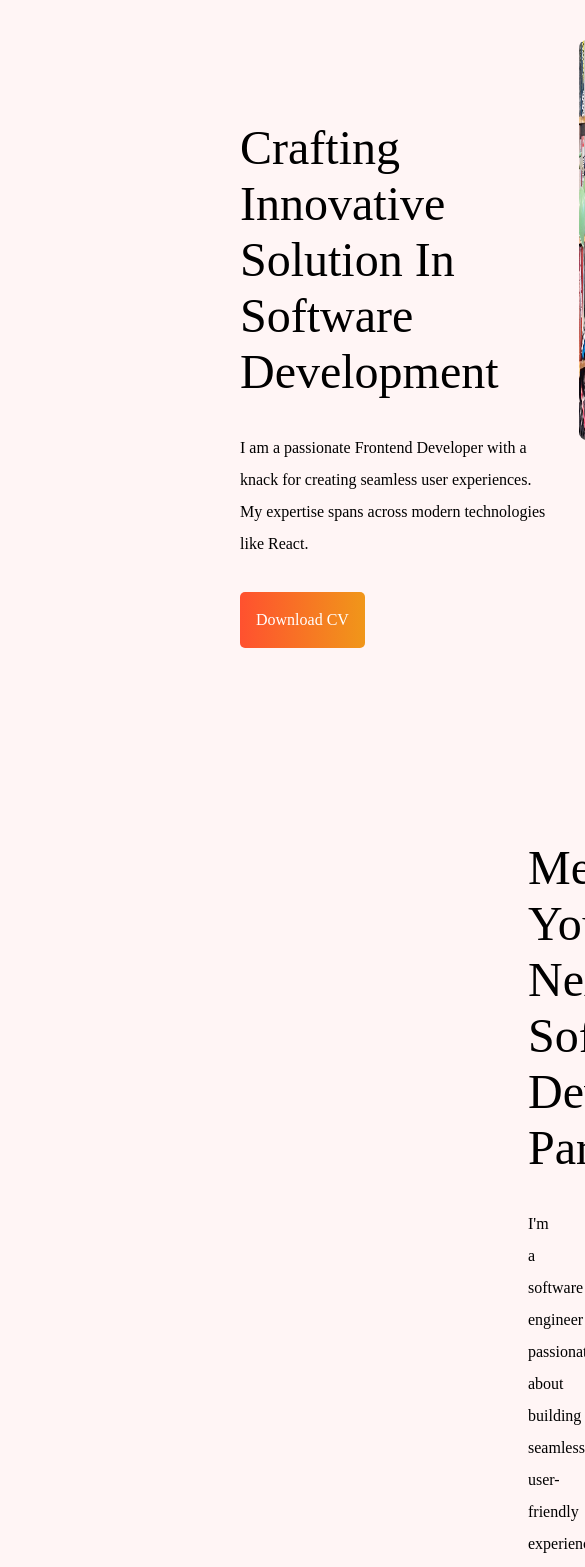
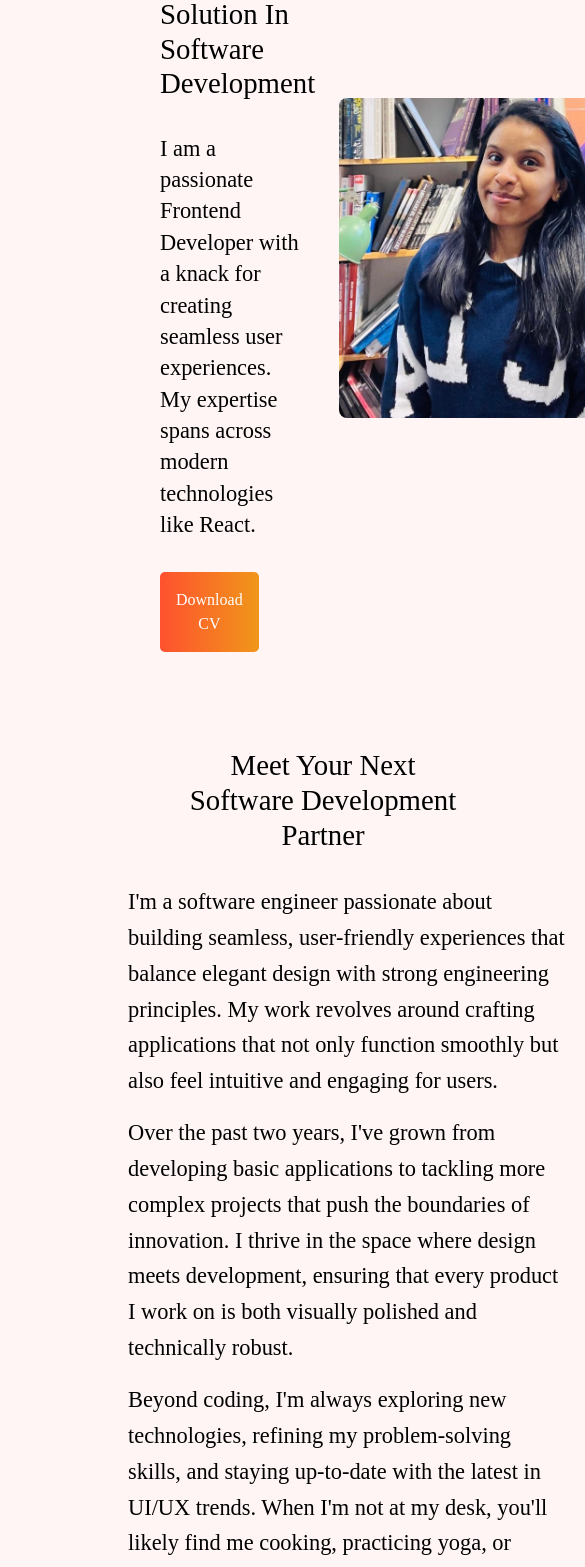
Before and after one commit to pooja-pimpalshende/portfolio, a React (Vite) app: page / in a window 390 px wide. Shown: the part 200-1767 px from the top of the page, 585 px wide, since content can reach past the window. Built offline with nearby package versions, Linux system fonts and the light colour scheme; a web font is replaced by a local one.

Commit message:
Mak it responsive

```diff
--- a/src/components/About.module.css
+++ b/src/components/About.module.css
@@ -1,7 +1,7 @@
 .aboutContainer {
   display: flex;
   flex-direction: column;
-  margin: 0 25rem;
+  margin: 0 15rem;
   padding: 0 5rem;
 }
 
@@ -11,6 +11,62 @@
   text-align: center;
 }
 
-.aboutContainer p {
-  margin: 2rem 3rem;
+.aboutSection {
+  margin: 3rem;
 }
+
+.aboutPara {
+  margin-bottom: 2rem;
+  font-size: 1.2rem;
+  line-height: 1.6;
+}
+
+@media (max-width: 84em) {
+  .aboutContainer h2 {
+    font-size: 2.4rem;
+  }
+}
+
+@media (max-width: 75em) {
+  .aboutContainer {
+    margin: 0 8rem;
+  }
+
+  .aboutSection {
+    margin: 1rem;
+  }
+
+  .aboutContainer h2 {
+    font-size: 1.8rem;
+    line-height: 1.2;
+  }
+
+  .aboutPara {
+    margin-bottom: 1rem;
+    font-size: 1rem;
+  }
+}
+
+@media (max-width: 59em) {
+  .aboutContainer {
+    width: 100%;
+    margin: 0 5rem;
+    padding: 0 2rem;
+  }
+  .aboutContainer h2 {
+    padding: 1rem;
+  }
+}
+
+@media (max-width: 34em) {
+  .aboutContainer {
+    width: 100%;
+  }
+  .aboutContainer h2 {
+    width: 100%;
+  }
+  .aboutPara {
+    width: 150%;
+    font-size: 1.4rem;
+  }
+}
--- a/src/components/Contact.module.css
+++ b/src/components/Contact.module.css
@@ -8,7 +8,7 @@
 }
 
 .contactContainer h2 {
-  font-size: 2.5rem;
+  font-size: 2.4rem;
   margin: 5rem 3rem;
 }
 
@@ -52,3 +52,16 @@
   margin-top: 2rem;
   text-align: center;
 }
+
+@media (max-width: 59em) {
+  .contactContainer {
+    width: 100%;
+    margin: 4.8rem;
+  }
+}
+
+@media (max-width: 34em) {
+  .contactContainer {
+    width: 150%;
+  }
+}
--- a/src/components/Experience.module.css
+++ b/src/components/Experience.module.css
@@ -2,7 +2,6 @@
   display: flex;
   margin: 5rem 5rem;
   padding: 0 5rem;
-  margin-top: 8rem;
 }
 
 .experience span {
@@ -14,7 +13,37 @@
   margin: 5rem;
 }
 
-.experience p {
+.experiencePara {
   margin: 5rem 5rem 2rem;
   width: 75%;
+  font-size: 1.2rem;
 }
+
+@media (max-width: 84em) {
+  .experience h2 {
+    font-size: 2.4rem;
+  }
+}
+
+@media (max-width: 75em) {
+  .experienceContainer {
+    padding: 0 2rem;
+  }
+
+  .experience h2 {
+    font-size: 1.8rem;
+  }
+  .experiencePara {
+    font-size: 1rem;
+  }
+}
+
+@media (max-width: 59em) {
+  .experience h2 {
+    line-height: 1.8rem;
+  }
+  .experienceContainer {
+    width: 100%;
+    margin: 3rem;
+  }
+}
--- a/src/components/Home.module.css
+++ b/src/components/Home.module.css
@@ -1,12 +1,8 @@
 .homeContainer {
   display: flex;
-  margin: 10rem 5rem 5rem 5rem;
+  margin: 5rem;
   padding: 5rem;
-}
-
-.homeContainer p {
-  margin: 2rem 5rem 2rem;
-  width: 75%;
+  align-items: center;
 }
 
 .homeContainer img {
@@ -19,7 +15,7 @@
 
 .homeContainer h2 {
   font-size: 3rem;
-  margin: 5rem 5rem 1rem 5rem;
+  margin: 5rem 5rem 1rem 2rem;
 }
 
 .btnGrad {
@@ -30,7 +26,7 @@
     #ff512f 100%
   );
 
-  margin: 1rem 5rem;
+  margin: 1rem 5rem 1rem 2rem;
   padding: 1rem;
   text-align: center;
   transition: 0.5s;
@@ -46,3 +42,61 @@
   text-decoration: none;
   cursor: pointer;
 }
+
+.homePara {
+  font-size: 1.2rem;
+  line-height: 1.6;
+  margin: 2rem 0 2rem 2rem;
+  padding: 0 3rem 0 0;
+  width: 100%;
+}
+
+@media (max-width: 84em) {
+  .homeContainer h2 {
+    font-size: 2.4rem;
+  }
+}
+
+@media (max-width: 75em) {
+  .homeContainer h2 {
+    font-size: 1.8rem;
+    line-height: 1.2;
+  }
+
+  .homePara {
+    font-size: 1rem;
+    line-height: 1.4;
+  }
+}
+
+@media (max-width: 59em) {
+  .homeContainer {
+    width: 100%;
+    margin: 3rem;
+    padding: 3rem;
+  }
+
+  .homeContainer h2 {
+    margin-right: 1rem;
+  }
+
+  .homePara {
+    padding-right: 4rem;
+  }
+
+  .homeContainer img {
+    width: 20rem;
+    height: 20rem;
+  }
+}
+
+@media (max-width: 34em) {
+  .homePara {
+    font-size: 1.4rem;
+  }
+
+  .homeContainer {
+    width: 150%;
+    margin: 0 5rem;
+  }
+}
--- a/src/components/Project.module.css
+++ b/src/components/Project.module.css
@@ -41,7 +41,6 @@
 }
 
 .description {
-  margin: 0;
   padding: 1.8rem 0 1.2rem 0;
 }
 
@@ -69,3 +68,21 @@
 .gitIcon:hover {
   transform: scale(1.52);
 }
+
+@media (max-width: 75em) {
+  .heading {
+    font-size: 1.4rem;
+    line-height: 1.2;
+  }
+}
+
+@media (max-width: 59em) {
+  .styles.projects {
+    width: 100%;
+    padding: 0;
+  }
+  .grid {
+    padding: 0 3.2rem;
+    gap: 1.8rem;
+  }
+}
--- a/src/components/Timeline.module.css
+++ b/src/components/Timeline.module.css
@@ -24,21 +24,39 @@
   margin-left: 2rem;
 }
 
-h2 {
-  margin: 0.5rem 0;
+.timelineHeadingSecondary {
+  margin: 0.5rem 0 0.2rem 0;
   font-size: 1.4rem;
 }
 
-h3 {
-  margin: 0;
+.timelineHeadingTertiary {
   font-size: 1.2rem;
 }
 
-h4 {
+.timelineHeading4 {
   margin: 0.5rem 0;
   font-size: 1rem;
 }
 
-p {
+.reponsibilities {
   margin: 0.5rem 2rem 0.5rem 0rem;
+  font-size: 1rem;
 }
+
+@media (max-width: 75em) {
+  .reponsibilities {
+    line-height: 1.6;
+  }
+}
+
+@media (max-width: 34em) {
+  .content {
+    width: 130%;
+  }
+  .timelineHeadingTertiary {
+    font-size: 1.2rem;
+  }
+  .reponsibilities {
+    font-size: 1.2rem;
+  }
+}
--- /dev/null
+++ b/src/data/projects.json
@@ -0,0 +1,32 @@
+[
+  {
+    "id": 1,
+    "title": "A Responsive Meal Subscription Platform",
+    "description": "A meal subscription website designed to provide users with healthy and personalized meal plans. The project focuses on a modern, clean UI with a responsive layout.",
+    "image": "proj1.png",
+    "techStack": [
+      { "name": "React", "icon": "FaReact", "color": "#61DAFB" },
+      { "name": "HTML", "icon": "FaHtml5", "color": "#E34F26" },
+      { "name": "CSS", "icon": "FaCss3", "color": "#264de4" }
+    ],
+    "link": "https://nutribites.netlify.app/",
+    "github": "https://github.com/pooja-pimpalshende/nutribites"
+  },
+  {
+    "id": 2,
+    "title": "Recipe Search Application",
+    "description": "A dynamic recipe search application where users can search for recipes, view ingredients, adjust servings, and even bookmark their favorites.",
+    "image": "proj2.png",
+    "techStack": [
+      { "name": "HTML", "icon": "FaHtml5", "color": "#E34F26" },
+      { "name": "CSS", "icon": "FaCss3", "color": "#264de4" },
+      {
+        "name": "Javascript",
+        "icon": "FaJsSquare",
+        "color": "#F7DF1E"
+      }
+    ],
+    "link": "https://forkify-the-recipe-search.netlify.app/",
+    "github": "https://github.com/pooja-pimpalshende/javascript/tree/main/forkify"
+  }
+]
```
